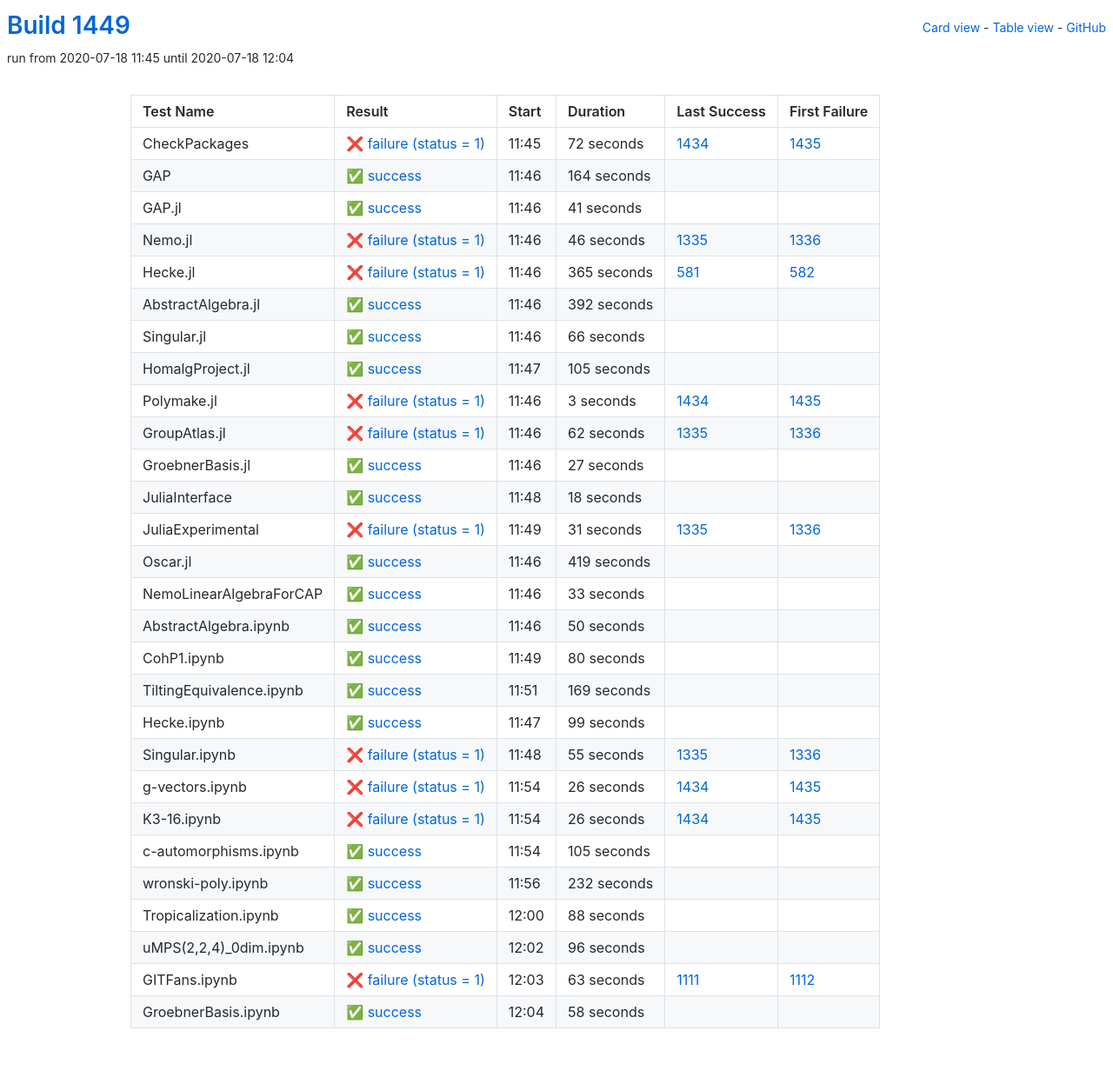
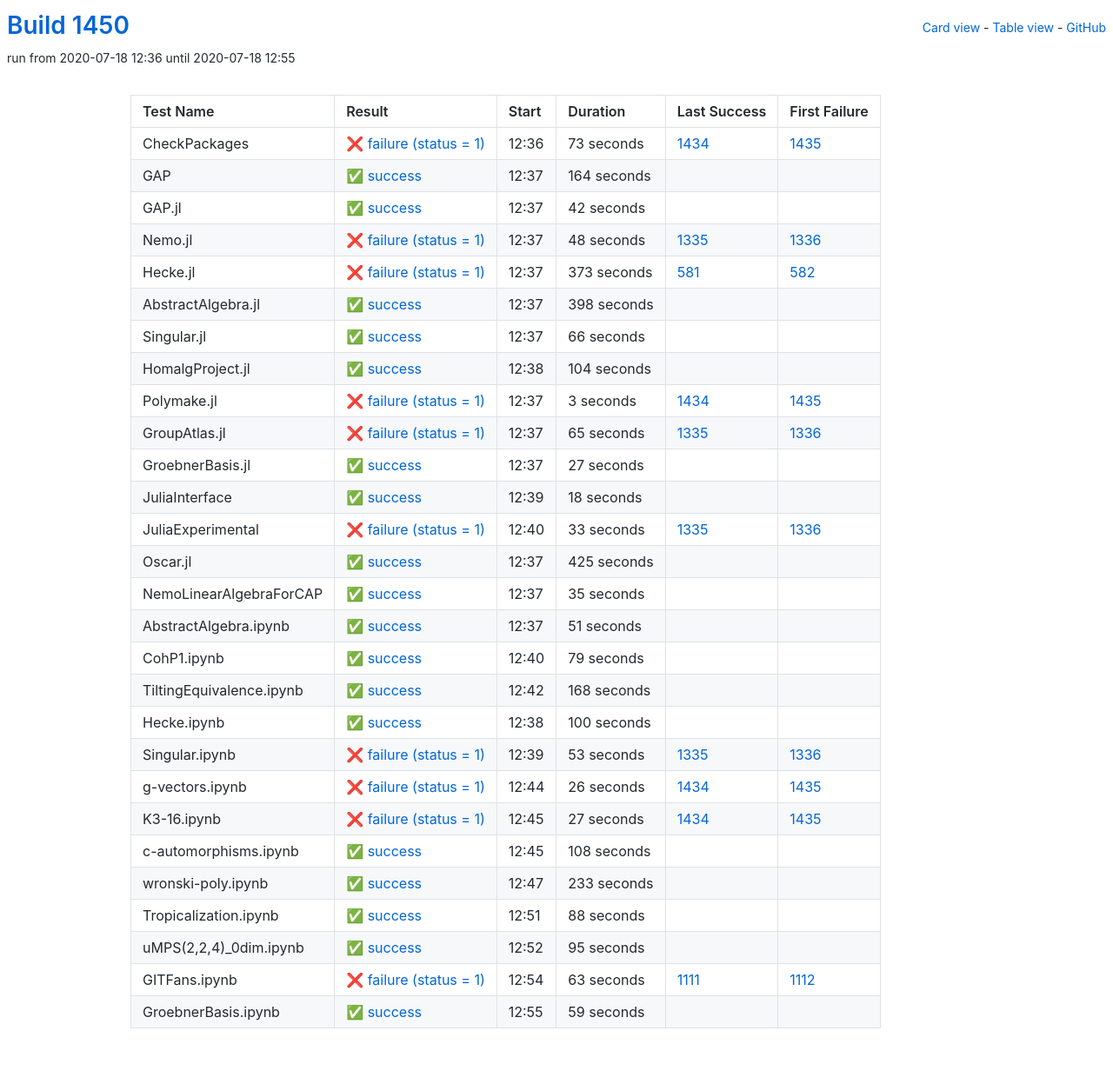
Before and after one commit to oscar-system/oscar-ci-status-1.4, a Jekyll site: the page built from table.html, in a window 1280 px wide. Shown: the whole page at 87% size. Built offline with Jekyll 4.4.1, drawn with Linux system fonts in a browser that asks for light colours.

Commit message:
Build #1450

```diff
--- a/_data/ci.yml
+++ b/_data/ci.yml
@@ -1,6 +1,6 @@
 ---
-build: 1449
-build_url: https://oscarci.mathematik.uni-kl.de/job/oscar-julia-1.4/1449/
+build: 1450
+build_url: https://oscarci.mathematik.uni-kl.de/job/oscar-julia-1.4/1450/
 job: oscar-julia-1.4
 organization: oscar-system
 repo: oscar-ci-status-1.4
@@ -8,20 +8,20 @@ repourl: https://github.com/oscar-system/oscar-ci-status-1.4
 tests:
 - name: CheckPackages
   id: checkpackages
-  log: https://oscarci.mathematik.uni-kl.de/job/oscar-julia-1.4/1449/artifact/logs/build-1449/CheckPackages.log
-  start: 2020-07-18 11:45
+  log: https://oscarci.mathematik.uni-kl.de/job/oscar-julia-1.4/1450/artifact/logs/build-1450/CheckPackages.log
+  start: 2020-07-18 12:36
   success: false
   exitcode: 1
   status: failure
-  duration: 72
+  duration: 73
   last_success: 1434
   last_success_url: https://oscarci.mathematik.uni-kl.de/job/oscar-julia-1.4/1434/
   first_failure: 1435
   first_failure_url: https://oscarci.mathematik.uni-kl.de/job/oscar-julia-1.4/1435/
 - name: GAP
   id: gap
-  log: https://oscarci.mathematik.uni-kl.de/job/oscar-julia-1.4/1449/artifact/logs/build-1449/GAP.log
-  start: 2020-07-18 11:46
+  log: https://oscarci.mathematik.uni-kl.de/job/oscar-julia-1.4/1450/artifact/logs/build-1450/GAP.log
+  start: 2020-07-18 12:37
   success: true
   exitcode: 0
   status: success
@@ -32,56 +32,56 @@ tests:
   first_failure_url:
 - name: GAP.jl
   id: gap-jl
-  log: https://oscarci.mathematik.uni-kl.de/job/oscar-julia-1.4/1449/artifact/logs/build-1449/GAP.jl.log
-  start: 2020-07-18 11:46
+  log: https://oscarci.mathematik.uni-kl.de/job/oscar-julia-1.4/1450/artifact/logs/build-1450/GAP.jl.log
+  start: 2020-07-18 12:37
   success: true
   exitcode: 0
   status: success
-  duration: 41
+  duration: 42
   last_success: false
   last_success_url:
   first_failure: false
   first_failure_url:
 - name: Nemo.jl
   id: nemo-jl
-  log: https://oscarci.mathematik.uni-kl.de/job/oscar-julia-1.4/1449/artifact/logs/build-1449/Nemo.jl.log
-  start: 2020-07-18 11:46
+  log: https://oscarci.mathematik.uni-kl.de/job/oscar-julia-1.4/1450/artifact/logs/build-1450/Nemo.jl.log
+  start: 2020-07-18 12:37
   success: false
   exitcode: 1
   status: failure
-  duration: 46
+  duration: 48
   last_success: 1335
   last_success_url: https://oscarci.mathematik.uni-kl.de/job/oscar-julia-1.4/1335/
   first_failure: 1336
   first_failure_url: https://oscarci.mathematik.uni-kl.de/job/oscar-julia-1.4/1336/
 - name: Hecke.jl
   id: hecke-jl
-  log: https://oscarci.mathematik.uni-kl.de/job/oscar-julia-1.4/1449/artifact/logs/build-1449/Hecke.jl.log
-  start: 2020-07-18 11:46
+  log: https://oscarci.mathematik.uni-kl.de/job/oscar-julia-1.4/1450/artifact/logs/build-1450/Hecke.jl.log
+  start: 2020-07-18 12:37
   success: false
   exitcode: 1
   status: failure
-  duration: 365
+  duration: 373
   last_success: 581
   last_success_url: https://oscarci.mathematik.uni-kl.de/job/oscar-julia-1.4/581/
   first_failure: 582
   first_failure_url: https://oscarci.mathematik.uni-kl.de/job/oscar-julia-1.4/582/
 - name: AbstractAlgebra.jl
   id: abstractalgebra-jl
-  log: https://oscarci.mathematik.uni-kl.de/job/oscar-julia-1.4/1449/artifact/logs/build-1449/AbstractAlgebra.jl.log
-  start: 2020-07-18 11:46
+  log: https://oscarci.mathematik.uni-kl.de/job/oscar-julia-1.4/1450/artifact/logs/build-1450/AbstractAlgebra.jl.log
+  start: 2020-07-18 12:37
   success: true
   exitcode: 0
   status: success
-  duration: 392
+  duration: 398
   last_success: false
   last_success_url:
   first_failure: false
   first_failure_url:
 - name: Singular.jl
   id: singular-jl
-  log: https://oscarci.mathematik.uni-kl.de/job/oscar-julia-1.4/1449/artifact/logs/build-1449/Singular.jl.log
-  start: 2020-07-18 11:46
+  log: https://oscarci.mathematik.uni-kl.de/job/oscar-julia-1.4/1450/artifact/logs/build-1450/Singular.jl.log
+  start: 2020-07-18 12:37
   success: true
   exitcode: 0
   status: success
@@ -92,20 +92,20 @@ tests:
   first_failure_url:
 - name: HomalgProject.jl
   id: homalgproject-jl
-  log: https://oscarci.mathematik.uni-kl.de/job/oscar-julia-1.4/1449/artifact/logs/build-1449/HomalgProject.jl.log
-  start: 2020-07-18 11:47
+  log: https://oscarci.mathematik.uni-kl.de/job/oscar-julia-1.4/1450/artifact/logs/build-1450/HomalgProject.jl.log
+  start: 2020-07-18 12:38
   success: true
   exitcode: 0
   status: success
-  duration: 105
+  duration: 104
   last_success: false
   last_success_url:
   first_failure: false
   first_failure_url:
 - name: Polymake.jl
   id: polymake-jl
-  log: https://oscarci.mathematik.uni-kl.de/job/oscar-julia-1.4/1449/artifact/logs/build-1449/Polymake.jl.log
-  start: 2020-07-18 11:46
+  log: https://oscarci.mathematik.uni-kl.de/job/oscar-julia-1.4/1450/artifact/logs/build-1450/Polymake.jl.log
+  start: 2020-07-18 12:37
   success: false
   exitcode: 1
   status: failure
@@ -116,20 +116,20 @@ tests:
   first_failure_url: https://oscarci.mathematik.uni-kl.de/job/oscar-julia-1.4/1435/
 - name: GroupAtlas.jl
   id: groupatlas-jl
-  log: https://oscarci.mathematik.uni-kl.de/job/oscar-julia-1.4/1449/artifact/logs/build-1449/GroupAtlas.jl.log
-  start: 2020-07-18 11:46
+  log: https://oscarci.mathematik.uni-kl.de/job/oscar-julia-1.4/1450/artifact/logs/build-1450/GroupAtlas.jl.log
+  start: 2020-07-18 12:37
   success: false
   exitcode: 1
   status: failure
-  duration: 62
+  duration: 65
   last_success: 1335
   last_success_url: https://oscarci.mathematik.uni-kl.de/job/oscar-julia-1.4/1335/
   first_failure: 1336
   first_failure_url: https://oscarci.mathematik.uni-kl.de/job/oscar-julia-1.4/1336/
 - name: GroebnerBasis.jl
   id: groebnerbasis-jl
-  log: https://oscarci.mathematik.uni-kl.de/job/oscar-julia-1.4/1449/artifact/logs/build-1449/GroebnerBasis.jl.log
-  start: 2020-07-18 11:46
+  log: https://oscarci.mathematik.uni-kl.de/job/oscar-julia-1.4/1450/artifact/logs/build-1450/GroebnerBasis.jl.log
+  start: 2020-07-18 12:37
   success: true
   exitcode: 0
   status: success
@@ -140,8 +140,8 @@ tests:
   first_failure_url:
 - name: JuliaInterface
   id: juliainterface
-  log: https://oscarci.mathematik.uni-kl.de/job/oscar-julia-1.4/1449/artifact/logs/build-1449/JuliaInterface.log
-  start: 2020-07-18 11:48
+  log: https://oscarci.mathematik.uni-kl.de/job/oscar-julia-1.4/1450/artifact/logs/build-1450/JuliaInterface.log
+  start: 2020-07-18 12:39
   success: true
   exitcode: 0
   status: success
@@ -152,104 +152,104 @@ tests:
   first_failure_url:
 - name: JuliaExperimental
   id: juliaexperimental
-  log: https://oscarci.mathematik.uni-kl.de/job/oscar-julia-1.4/1449/artifact/logs/build-1449/JuliaExperimental.log
-  start: 2020-07-18 11:49
+  log: https://oscarci.mathematik.uni-kl.de/job/oscar-julia-1.4/1450/artifact/logs/build-1450/JuliaExperimental.log
+  start: 2020-07-18 12:40
   success: false
   exitcode: 1
   status: failure
-  duration: 31
+  duration: 33
   last_success: 1335
   last_success_url: https://oscarci.mathematik.uni-kl.de/job/oscar-julia-1.4/1335/
   first_failure: 1336
   first_failure_url: https://oscarci.mathematik.uni-kl.de/job/oscar-julia-1.4/1336/
 - name: Oscar.jl
   id: oscar-jl
-  log: https://oscarci.mathematik.uni-kl.de/job/oscar-julia-1.4/1449/artifact/logs/build-1449/Oscar.jl.log
-  start: 2020-07-18 11:46
+  log: https://oscarci.mathematik.uni-kl.de/job/oscar-julia-1.4/1450/artifact/logs/build-1450/Oscar.jl.log
+  start: 2020-07-18 12:37
   success: true
   exitcode: 0
   status: success
-  duration: 419
+  duration: 425
   last_success: false
   last_success_url:
   first_failure: false
   first_failure_url:
 - name: NemoLinearAlgebraForCAP
   id: nemolinearalgebraforcap
-  log: https://oscarci.mathematik.uni-kl.de/job/oscar-julia-1.4/1449/artifact/logs/build-1449/NemoLinearAlgebraForCAP.log
-  start: 2020-07-18 11:46
+  log: https://oscarci.mathematik.uni-kl.de/job/oscar-julia-1.4/1450/artifact/logs/build-1450/NemoLinearAlgebraForCAP.log
+  start: 2020-07-18 12:37
   success: true
   exitcode: 0
   status: success
-  duration: 33
+  duration: 35
   last_success: false
   last_success_url:
   first_failure: false
   first_failure_url:
 - name: AbstractAlgebra.ipynb
   id: abstractalgebra-ipynb
-  log: https://oscarci.mathematik.uni-kl.de/job/oscar-julia-1.4/1449/artifact/logs/build-1449/AbstractAlgebra.ipynb.log
-  start: 2020-07-18 11:46
+  log: https://oscarci.mathematik.uni-kl.de/job/oscar-julia-1.4/1450/artifact/logs/build-1450/AbstractAlgebra.ipynb.log
+  start: 2020-07-18 12:37
   success: true
   exitcode: 0
   status: success
-  duration: 50
+  duration: 51
   last_success: false
   last_success_url:
   first_failure: false
   first_failure_url:
 - name: CohP1.ipynb
   id: cohp1-ipynb
-  log: https://oscarci.mathematik.uni-kl.de/job/oscar-julia-1.4/1449/artifact/logs/build-1449/CohP1.ipynb.log
-  start: 2020-07-18 11:49
+  log: https://oscarci.mathematik.uni-kl.de/job/oscar-julia-1.4/1450/artifact/logs/build-1450/CohP1.ipynb.log
+  start: 2020-07-18 12:40
   success: true
   exitcode: 0
   status: success
-  duration: 80
+  duration: 79
   last_success: false
   last_success_url:
   first_failure: false
   first_failure_url:
 - name: TiltingEquivalence.ipynb
   id: tiltingequivalence-ipynb
-  log: https://oscarci.mathematik.uni-kl.de/job/oscar-julia-1.4/1449/artifact/logs/build-1449/TiltingEquivalence.ipynb.log
-  start: 2020-07-18 11:51
+  log: https://oscarci.mathematik.uni-kl.de/job/oscar-julia-1.4/1450/artifact/logs/build-1450/TiltingEquivalence.ipynb.log
+  start: 2020-07-18 12:42
   success: true
   exitcode: 0
   status: success
-  duration: 169
+  duration: 168
   last_success: false
   last_success_url:
   first_failure: false
   first_failure_url:
 - name: Hecke.ipynb
   id: hecke-ipynb
-  log: https://oscarci.mathematik.uni-kl.de/job/oscar-julia-1.4/1449/artifact/logs/build-1449/Hecke.ipynb.log
-  start: 2020-07-18 11:47
+  log: https://oscarci.mathematik.uni-kl.de/job/oscar-julia-1.4/1450/artifact/logs/build-1450/Hecke.ipynb.log
+  start: 2020-07-18 12:38
   success: true
   exitcode: 0
   status: success
-  duration: 99
+  duration: 100
   last_success: false
   last_success_url:
   first_failure: false
   first_failure_url:
 - name: Singular.ipynb
   id: singular-ipynb
-  log: https://oscarci.mathematik.uni-kl.de/job/oscar-julia-1.4/1449/artifact/logs/build-1449/Singular.ipynb.log
-  start: 2020-07-18 11:48
+  log: https://oscarci.mathematik.uni-kl.de/job/oscar-julia-1.4/1450/artifact/logs/build-1450/Singular.ipynb.log
+  start: 2020-07-18 12:39
   success: false
   exitcode: 1
   status: failure
-  duration: 55
+  duration: 53
   last_success: 1335
   last_success_url: https://oscarci.mathematik.uni-kl.de/job/oscar-julia-1.4/1335/
   first_failure: 1336
   first_failure_url: https://oscarci.mathematik.uni-kl.de/job/oscar-julia-1.4/1336/
 - name: g-vectors.ipynb
   id: g-vectors-ipynb
-  log: https://oscarci.mathematik.uni-kl.de/job/oscar-julia-1.4/1449/artifact/logs/build-1449/g-vectors.ipynb.log
-  start: 2020-07-18 11:54
+  log: https://oscarci.mathematik.uni-kl.de/job/oscar-julia-1.4/1450/artifact/logs/build-1450/g-vectors.ipynb.log
+  start: 2020-07-18 12:44
   success: false
   exitcode: 1
   status: failure
@@ -260,44 +260,44 @@ tests:
   first_failure_url: https://oscarci.mathematik.uni-kl.de/job/oscar-julia-1.4/1435/
 - name: K3-16.ipynb
   id: k3-16-ipynb
-  log: https://oscarci.mathematik.uni-kl.de/job/oscar-julia-1.4/1449/artifact/logs/build-1449/K3-16.ipynb.log
-  start: 2020-07-18 11:54
+  log: https://oscarci.mathematik.uni-kl.de/job/oscar-julia-1.4/1450/artifact/logs/build-1450/K3-16.ipynb.log
+  start: 2020-07-18 12:45
   success: false
   exitcode: 1
   status: failure
-  duration: 26
+  duration: 27
   last_success: 1434
   last_success_url: https://oscarci.mathematik.uni-kl.de/job/oscar-julia-1.4/1434/
   first_failure: 1435
   first_failure_url: https://oscarci.mathematik.uni-kl.de/job/oscar-julia-1.4/1435/
 - name: c-automorphisms.ipynb
   id: c-automorphisms-ipynb
-  log: https://oscarci.mathematik.uni-kl.de/job/oscar-julia-1.4/1449/artifact/logs/build-1449/c-automorphisms.ipynb.log
-  start: 2020-07-18 11:54
+  log: https://oscarci.mathematik.uni-kl.de/job/oscar-julia-1.4/1450/artifact/logs/build-1450/c-automorphisms.ipynb.log
+  start: 2020-07-18 12:45
   success: true
   exitcode: 0
   status: success
-  duration: 105
+  duration: 108
   last_success: false
   last_success_url:
   first_failure: false
   first_failure_url:
 - name: wronski-poly.ipynb
   id: wronski-poly-ipynb
-  log: https://oscarci.mathematik.uni-kl.de/job/oscar-julia-1.4/1449/artifact/logs/build-1449/wronski-poly.ipynb.log
-  start: 2020-07-18 11:56
+  log: https://oscarci.mathematik.uni-kl.de/job/oscar-julia-1.4/1450/artifact/logs/build-1450/wronski-poly.ipynb.log
+  start: 2020-07-18 12:47
   success: true
   exitcode: 0
   status: success
-  duration: 232
+  duration: 233
   last_success: false
   last_success_url:
   first_failure: false
   first_failure_url:
 - name: Tropicalization.ipynb
   id: tropicalization-ipynb
-  log: https://oscarci.mathematik.uni-kl.de/job/oscar-julia-1.4/1449/artifact/logs/build-1449/Tropicalization.ipynb.log
-  start: 2020-07-18 12:00
+  log: https://oscarci.mathematik.uni-kl.de/job/oscar-julia-1.4/1450/artifact/logs/build-1450/Tropicalization.ipynb.log
+  start: 2020-07-18 12:51
   success: true
   exitcode: 0
   status: success
@@ -308,20 +308,20 @@ tests:
   first_failure_url:
 - name: uMPS(2,2,4)_0dim.ipynb
   id: umps-2-2-4-0dim-ipynb
-  log: https://oscarci.mathematik.uni-kl.de/job/oscar-julia-1.4/1449/artifact/logs/build-1449/uMPS-2-2-4-_0dim.ipynb.log
-  start: 2020-07-18 12:02
+  log: https://oscarci.mathematik.uni-kl.de/job/oscar-julia-1.4/1450/artifact/logs/build-1450/uMPS-2-2-4-_0dim.ipynb.log
+  start: 2020-07-18 12:52
   success: true
   exitcode: 0
   status: success
-  duration: 96
+  duration: 95
   last_success: false
   last_success_url:
   first_failure: false
   first_failure_url:
 - name: GITFans.ipynb
   id: gitfans-ipynb
-  log: https://oscarci.mathematik.uni-kl.de/job/oscar-julia-1.4/1449/artifact/logs/build-1449/GITFans.ipynb.log
-  start: 2020-07-18 12:03
+  log: https://oscarci.mathematik.uni-kl.de/job/oscar-julia-1.4/1450/artifact/logs/build-1450/GITFans.ipynb.log
+  start: 2020-07-18 12:54
   success: false
   exitcode: 1
   status: failure
@@ -332,12 +332,12 @@ tests:
   first_failure_url: https://oscarci.mathematik.uni-kl.de/job/oscar-julia-1.4/1112/
 - name: GroebnerBasis.ipynb
   id: groebnerbasis-ipynb
-  log: https://oscarci.mathematik.uni-kl.de/job/oscar-julia-1.4/1449/artifact/logs/build-1449/GroebnerBasis.ipynb.log
-  start: 2020-07-18 12:04
+  log: https://oscarci.mathematik.uni-kl.de/job/oscar-julia-1.4/1450/artifact/logs/build-1450/GroebnerBasis.ipynb.log
+  start: 2020-07-18 12:55
   success: true
   exitcode: 0
   status: success
-  duration: 58
+  duration: 59
   last_success: false
   last_success_url:
   first_failure: false
```
Also changed, not shown: README.md.
